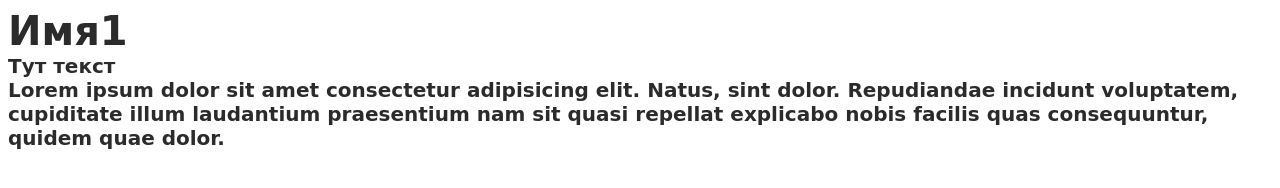
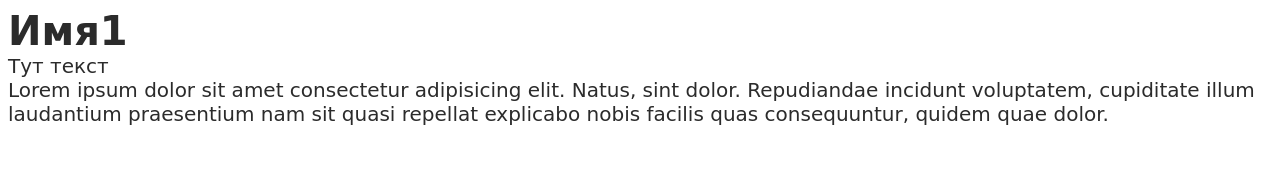
Before and after one commit to KLIKVUS/8March, a plain HTML site: page cards/card1.html in a window 1280 px wide. Drawn offline with Linux system fonts and the light colour scheme.

Commit message:
КОНЕЦ!?

```diff
--- a/cards/card_style.css
+++ b/cards/card_style.css
@@ -5,6 +5,8 @@
 
 body {
     color: #2b2b2b;
-    font: bold 20px 'Comfortaa', cursive;
+    font-size: 20px;
+    font-weight: 15px;
+    font-family: 'Comfortaa', cursive;
     padding: 8px;
 }
--- a/style.css
+++ b/style.css
@@ -4,7 +4,7 @@
 }
 
 body {
-    color: #4431bd; /*  #a7a7a7 */
+    color: #6952ff; /*  #a7a7a7 */
     text-align: center;
     font-family: 'Comfortaa', cursive;
     /* font-family: 'Courier New', Courier, monospace; */
```
